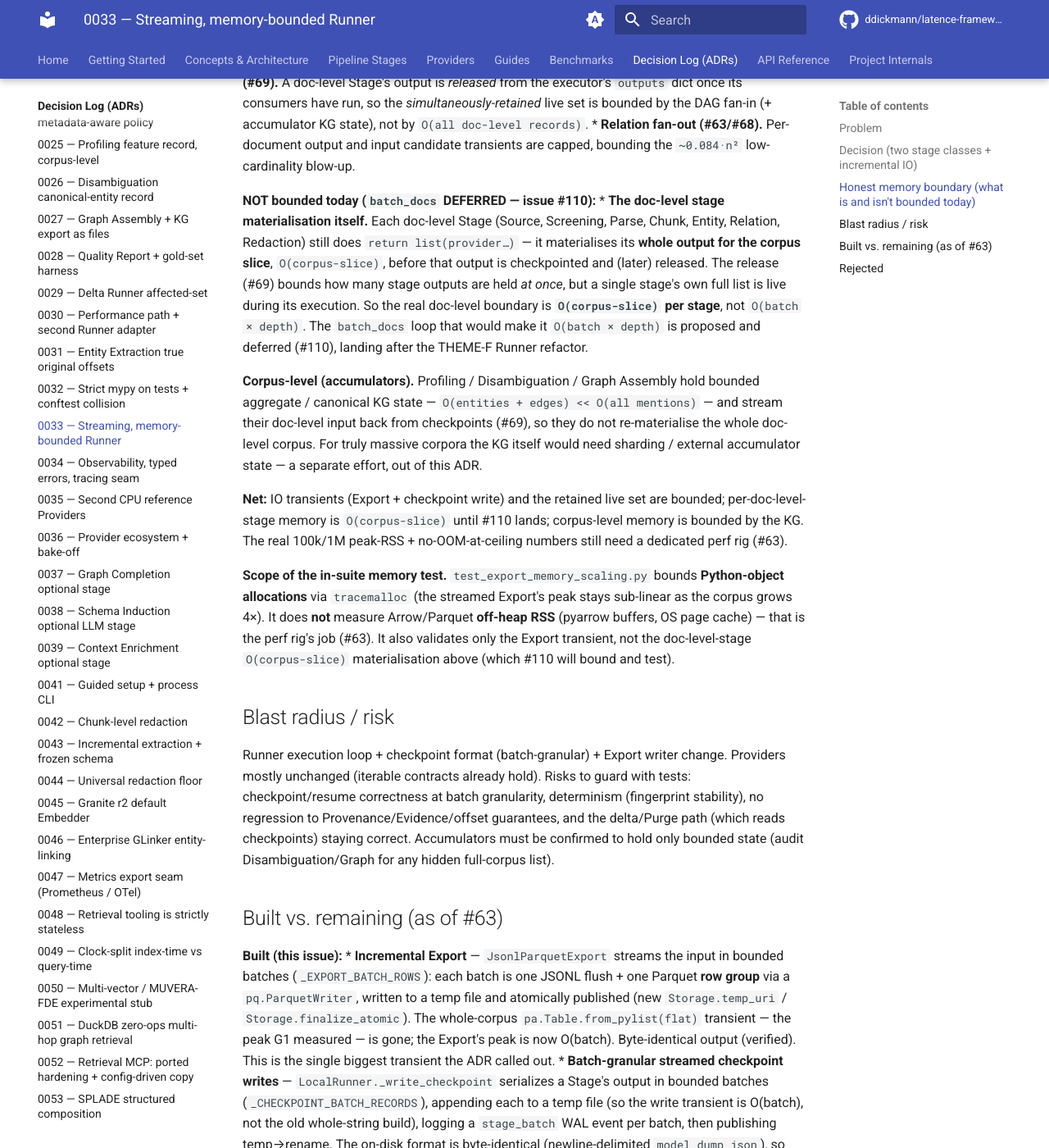
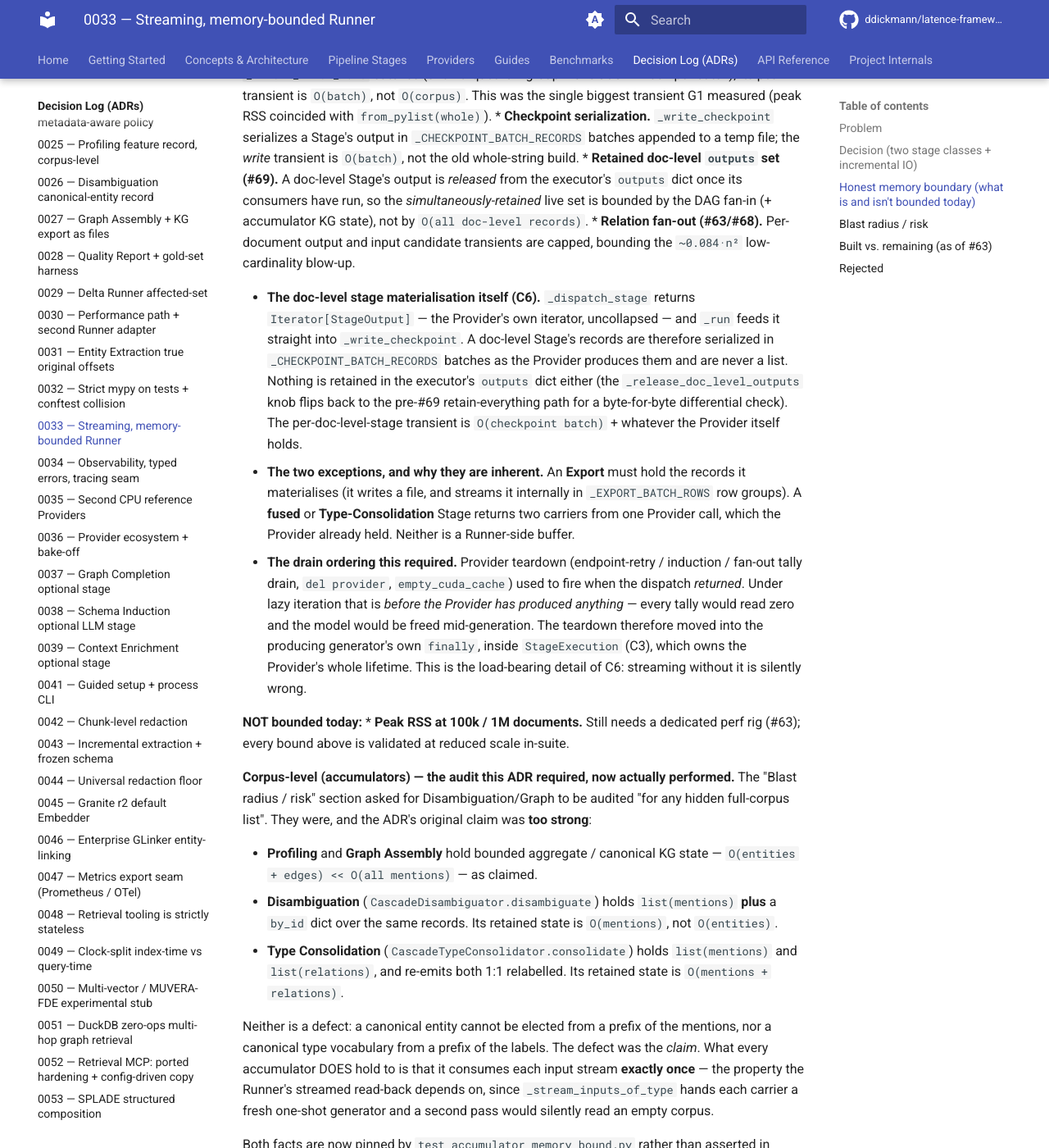
Before and after one commit to ddickmann/latence, an MkDocs documentation site: the page built from docs/adr/0033-streaming-memory-bounded-runner.md, in a window 1280 px wide and 1400 px high, scrolled down 2331 px. Shown: the whole window at 82% size. Built offline with MkDocs 1.6.1 and Material for MkDocs 9.7.7, drawn with Linux system fonts in a browser that asks for light colours; comment, search, counter and statistics services are not loaded; some of the changed text lies outside the part shown.

Commit message:
test+docs: runner conformance, accumulator audit, seam contract; correct ADR-0033

```diff
--- a/docs/adr/0033-streaming-memory-bounded-runner.md
+++ b/docs/adr/0033-streaming-memory-bounded-runner.md
@@ -1,16 +1,21 @@
-# Streaming, memory-bounded local Runner (partially accepted — IO transients built; doc-level batching DEFERRED)
+# Streaming, memory-bounded local Runner (accepted — doc-level materialisation removed by C6)
 
-**Status: partially accepted.** The **IO-transient** half is built (from G1-RESULTS Lane 6 /
-issue #63, completed by #69, input-side relation transient bounded by #68): the whole-corpus
-Export buffer, the whole-string checkpoint write, the executor's retained doc-level `outputs`
-dict (#69), and the quadratic relation fan-out (#63/#68) are all bounded. The **doc-level
-bounded-batching** half of the original decision — a `batch_docs` execution loop that pushes the
-corpus through the doc-level chain in bounded batches — is **PROPOSED / DEFERRED, not built**:
-`batch_docs` exists nowhere in the code, and every doc-level Stage still materialises its whole
-output for the corpus slice (`return list(provider…)` in `_dispatch_stage`). See the **Honest
-memory boundary (what is and isn't bounded today)** section for the real, per-transient status,
-and issue #110 for the deferred `batch_docs` work.
+**Status: accepted.** The **IO-transient** half landed first (G1-RESULTS Lane 6 / issue #63,
+completed by #69, input-side relation transient bounded by #68). The **doc-level materialisation**
+— the `return list(provider…)` in every `_dispatch_stage` branch that this ADR flagged as the
+remaining unbounded transient — was removed by **C6**, which lands on top of the **C3**
+Stage-execution seam: `_dispatch_stage` now returns the Provider's `Iterator` uncollapsed and the
+Runner writes it record-by-record into the checkpoint, so a doc-level Stage's records never exist
+as a list. `outputs` retains nothing at all by default; the finalized checkpoint is the source of
+truth (ADR-0017) and every reader streams it back. See **Honest memory boundary** below for the
+per-transient status. The `batch_docs` *scheduling* loop (issue #110) remains proposed — but the
+memory reason for wanting it is gone; see **Rejected**.
 
+> **C6 update.** The H-E1 Part 4 correction below is preserved for the record. It is now
+> HISTORICAL: the `O(corpus-slice)` per-doc-level-stage materialisation it honestly flagged was
+> removed by C6 (streaming dispatch through the C3 seam). What remains true from it is the
+> discipline — do not claim a bound the code does not hold.
+>
 > **H-E1 Part 4 correction (audit THEME E).** This ADR previously read "built" with a
 > `batch_docs`-default-256 doc-level batching loop as a landed mechanism. That was an overclaim:
 > only the Export and the checkpoint serialization are streamed/bounded; the doc-level stage chain
@@ -54,24 +59,54 @@ per-transient** boundary, not the aspirational end state.
 * **Relation fan-out (#63/#68).** Per-document output and input candidate transients are capped,
   bounding the `~0.084·n²` low-cardinality blow-up.
 
-**NOT bounded today (`batch_docs` DEFERRED — issue #110):**
-* **The doc-level stage materialisation itself.** Each doc-level Stage (Source, Screening, Parse,
-  Chunk, Entity, Relation, Redaction) still does `return list(provider…)` — it materialises its
-  **whole output for the corpus slice**, `O(corpus-slice)`, before that output is checkpointed and
-  (later) released. The release (#69) bounds how many stage outputs are held *at once*, but a
-  single stage's own full list is live during its execution. So the real doc-level boundary is
-  **`O(corpus-slice)` per stage**, not `O(batch × depth)`. The `batch_docs` loop that would make it
-  `O(batch × depth)` is proposed and deferred (#110), landing after the THEME-F Runner refactor.
+* **The doc-level stage materialisation itself (C6).** `_dispatch_stage` returns
+  `Iterator[StageOutput]` — the Provider's own iterator, uncollapsed — and `_run` feeds it
+  straight into `_write_checkpoint`. A doc-level Stage's records are therefore serialized in
+  `_CHECKPOINT_BATCH_RECORDS` batches as the Provider produces them and are never a list. Nothing
+  is retained in the executor's `outputs` dict either (the `_release_doc_level_outputs` knob
+  flips back to the pre-#69 retain-everything path for a byte-for-byte differential check). The
+  per-doc-level-stage transient is `O(checkpoint batch)` + whatever the Provider itself holds.
+  * **The two exceptions, and why they are inherent.** An **Export** must hold the records it
+    materialises (it writes a file, and streams it internally in `_EXPORT_BATCH_ROWS` row groups).
+    A **fused** or **Type-Consolidation** Stage returns two carriers from one Provider call, which
+    the Provider already held. Neither is a Runner-side buffer.
+  * **The drain ordering this required.** Provider teardown (endpoint-retry / induction / fan-out
+    tally drain, `del provider`, `empty_cuda_cache`) used to fire when the dispatch *returned*.
+    Under lazy iteration that is *before the Provider has produced anything* — every tally would
+    read zero and the model would be freed mid-generation. The teardown therefore moved into the
+    producing generator's own `finally`, inside `StageExecution` (C3), which owns the Provider's
+    whole lifetime. This is the load-bearing detail of C6: streaming without it is silently wrong.
 
-**Corpus-level (accumulators).** Profiling / Disambiguation / Graph Assembly hold bounded aggregate
-/ canonical KG state — `O(entities + edges) << O(all mentions)` — and stream their doc-level input
-back from checkpoints (#69), so they do not re-materialise the whole doc-level corpus. For truly
-massive corpora the KG itself would need sharding / external accumulator state — a separate effort,
-out of this ADR.
+**NOT bounded today:**
+* **Peak RSS at 100k / 1M documents.** Still needs a dedicated perf rig (#63); every bound above is
+  validated at reduced scale in-suite.
 
-**Net:** IO transients (Export + checkpoint write) and the retained live set are bounded;
-per-doc-level-stage memory is `O(corpus-slice)` until #110 lands; corpus-level memory is bounded by
-the KG. The real 100k/1M peak-RSS + no-OOM-at-ceiling numbers still need a dedicated perf rig (#63).
+**Corpus-level (accumulators) — the audit this ADR required, now actually performed.** The
+"Blast radius / risk" section asked for Disambiguation/Graph to be audited "for any hidden
+full-corpus list". They were, and the ADR's original claim was **too strong**:
+
+* **Profiling** and **Graph Assembly** hold bounded aggregate / canonical KG state —
+  `O(entities + edges) << O(all mentions)` — as claimed.
+* **Disambiguation** (`CascadeDisambiguator.disambiguate`) holds `list(mentions)` **plus** a
+  `by_id` dict over the same records. Its retained state is `O(mentions)`, not `O(entities)`.
+* **Type Consolidation** (`CascadeTypeConsolidator.consolidate`) holds `list(mentions)` and
+  `list(relations)`, and re-emits both 1:1 relabelled. Its retained state is `O(mentions +
+  relations)`.
+
+Neither is a defect: a canonical entity cannot be elected from a prefix of the mentions, nor a
+canonical type vocabulary from a prefix of the labels. The defect was the *claim*. What every
+accumulator DOES hold to is that it consumes each input stream **exactly once** — the property
+the Runner's streamed read-back depends on, since `_stream_inputs_of_type` hands each carrier a
+fresh one-shot generator and a second pass would silently read an empty corpus.
+
+Both facts are now pinned by `test_accumulator_memory_bound.py` rather than asserted in prose, so
+the doc and the code cannot drift apart again. For truly massive corpora the mention set (and the
+KG) would need sharding / external accumulator state — a separate effort, out of this ADR.
+
+**Net:** IO transients (Export + checkpoint write), the retained live set, and the per-doc-level-
+stage transient are all bounded; corpus-level memory is bounded by the KG for Profiling/Graph and
+by the **mention set** for Disambiguation/Type-Consolidation. The real 100k/1M peak-RSS +
+no-OOM-at-ceiling numbers still need a dedicated perf rig (#63).
 
 **Scope of the in-suite memory test.** `test_export_memory_scaling.py` bounds **Python-object
 allocations** via `tracemalloc` (the streamed Export's peak stays sub-linear as the corpus grows
@@ -147,17 +182,33 @@ Runner execution loop + checkpoint format (batch-granular) + Export writer chang
   (`test_runner_executor_streaming.py`) pin the release, the checkpoint-streamed accumulator input
   (the wired path), the peak-retained bound vs. retain-all, and report/KG byte-identity.
 
+**Built (C3 + C6, after the Runner refactor):**
+* **Streaming dispatch through the Stage-execution seam.** `_dispatch_stage` returns
+  `Iterator[StageOutput]`; `_run` is `resolve inputs -> execute -> persist -> release`, with the
+  Provider's stream written batch-granularly into the checkpoint. The `O(corpus-slice)` doc-level
+  materialisation this ADR flagged as its last unbounded transient is gone, and the Provider
+  teardown moved after consumption so the tallies and the VRAM lifecycle stay correct under lazy
+  iteration (see **Honest memory boundary**).
+* **The accumulator audit** the "Blast radius / risk" section required — performed, the ADR's
+  over-claim corrected, and both the `O(mentions)` bound and the single-pass contract pinned by
+  `test_accumulator_memory_bound.py`.
+
 **Remaining (explicitly out of this issue, still flagged):**
-* **The `batch_docs` doc-level streaming loop (issue #110) — DEFERRED, NOT BUILT.** The
-  Decision's "streaming transforms in bounded batches" is the intended end state, but the loop
-  does not exist: each doc-level Stage still materialises `O(corpus-slice)` (see **Honest memory
-  boundary**). #110 tracks the real work — a `batch_docs` execution loop that pushes the corpus
-  through the doc-level chain in bounded batches — scheduled **after** the THEME-F Runner refactor
-  so it isn't written against a Runner that is about to change.
+* **The `batch_docs` doc-level streaming loop (issue #110) — still NOT BUILT, and no longer
+  needed for memory.** Its purpose in this ADR was to bound the per-stage `O(corpus-slice)`
+  transient; C6 bounds that directly, without a scheduling change. #110 survives only as a
+  *latency* idea (a batch reaching Export before the whole corpus is parsed), which is a different
+  argument and needs its own justification.
 * The real **100k / 1M peak-RSS + no-OOM-at-ceiling** numbers still need a dedicated perf rig
   (the DoD Hardening "no OOM at the documented ceiling" is validated at reduced scale here; the
   headline numbers stay flagged, per the issue).
 ## Rejected
-- Record-by-record streaming (batch amortizes overhead and matches batching providers).
+- **Record-by-record streaming — of PROVIDER CALLS.** This rejection is about *call granularity*,
+  not about how the Runner consumes a Stage's output, and the distinction was never stated
+  explicitly enough. A Provider still receives an `Iterable` and is free to batch internally (and
+  the batching ones do — that is the amortization this bullet protects). What C6 changed is that
+  the **Runner** no longer collapses the Provider's returned iterator with `list(...)`; it writes
+  it batch-granularly into the checkpoint. Nothing about the Provider's call shape changed, and
+  the on-disk output is byte-identical. So C6 does **not** reopen this rejection.
 - A queue/thread backpressure model (the local Runner is single-process; bounded batches ARE the backpressure — a real distributed backpressure story is the Databricks/Airflow adapter's job, ADR-0003).
 - Rewriting accumulators to be incremental-across-runs (that's the delta engine's job, #58/#42) — orthogonal.
```
Also changed, not shown: 3 other files.
